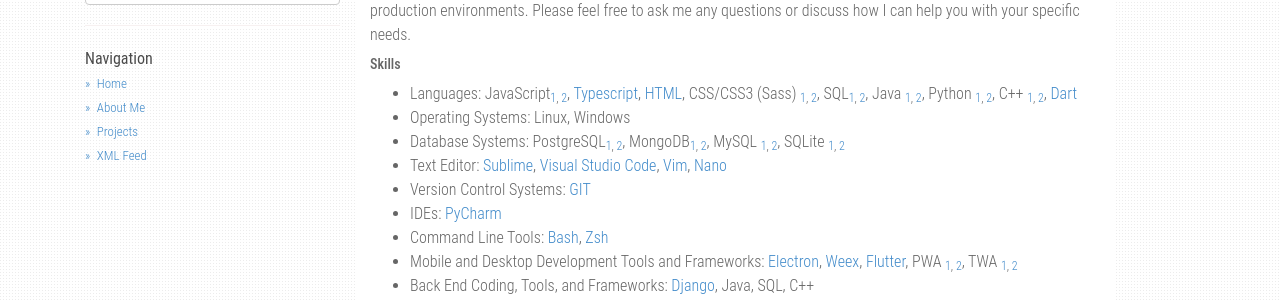
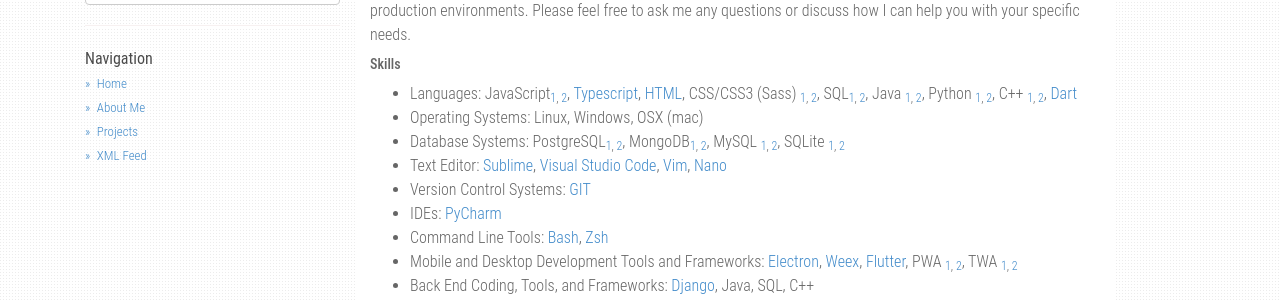
Before and after one commit to vimm0/vimm0.github.io, a Jekyll site: the page built from about.md, in a window 1280 px wide and 1295 px high. Shown: the part 379-679 px from the top of the window. Built offline with Jekyll 4.4.1, drawn with Linux system fonts in a browser that asks for light colours; nearby versions of some CDN libraries.

Commit message:
add new os in about

```diff
--- a/about.md
+++ b/about.md
@@ -12,7 +12,7 @@
 
 ##### Skills
 - Languages: JavaScript<sub>[1](https://developer.mozilla.org/en-US/docs/Web/JavaScript), [2](https://www.ecma-international.org/publications/standards/Ecma-262.htm)</sub>, [Typescript](https://www.typescriptlang.org/docs/handbook/2/everyday-types.html), [HTML](https://developer.mozilla.org/en-US/docs/Web/HTML), CSS/CSS3 (Sass) <sub>[1](https://developer.mozilla.org/en-US/docs/Web/CSS), [2](https://sass-lang.com/)</sub>, SQL<sub>[1](https://www.w3schools.com/sql/), [2](https://developer.mozilla.org/en-US/docs/Web/SQL)</sub>, Java <sub>[1](https://docs.oracle.com/en/java/), [2](https://www.tutorialspoint.com/java/index.htm)</sub>, Python <sub>[1](https://docs.python.org/), [2](https://www.tutorialspoint.com/python/index.htm)</sub>, C++ <sub>[1](https://en.cppreference.com/w/), [2](https://www.geeksforgeeks.org/c-plus-plus/)</sub>, [Dart](https://dart.dev/guides)
-- Operating Systems: Linux, Windows
+- Operating Systems: Linux, Windows, OSX (mac)
 - Database Systems: PostgreSQL<sub>[1](https://www.postgresql.org/), [2](https://www.postgresql.org/docs/)</sub>, MongoDB<sub>[1](https://www.mongodb.com/), [2](https://docs.mongodb.com/)</sub>, MySQL <sub>[1](https://www.mysql.com/), [2](https://dev.mysql.com/doc/)</sub>, SQLite <sub>[1](https://www.sqlite.org/index.html), [2](https://www.sqlite.org/docs.html)</sub>
 - Text Editor: [Sublime](https://www.sublimetext.com/), [Visual Studio Code](https://code.visualstudio.com/), [Vim](https://www.vim.org/), [Nano](https://www.nano-editor.org/)
 - Version Control Systems: [GIT](https://git-scm.com/)
```
